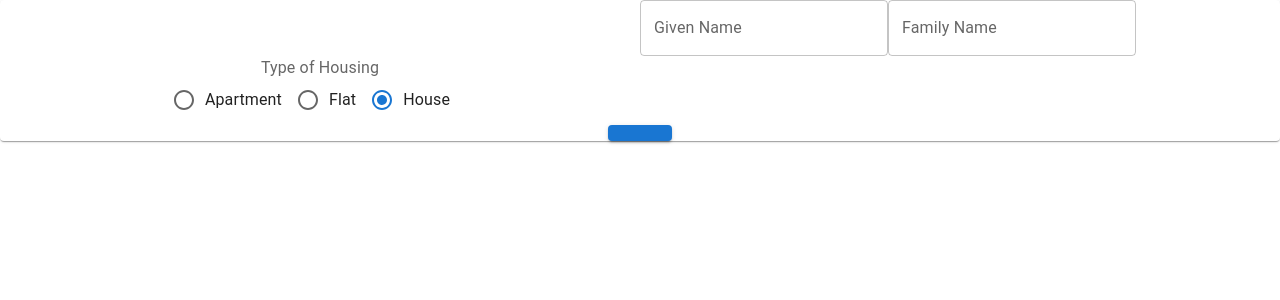
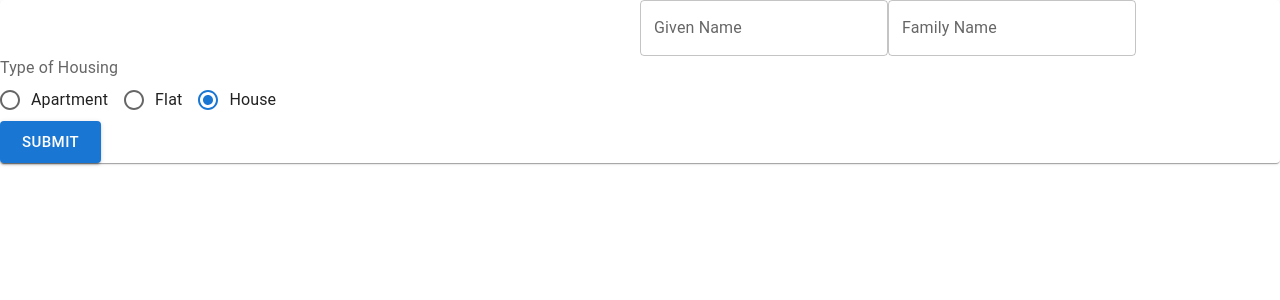
Before and after one commit to jjj-u-yeon/immigr8, a React (Create React App) app in the folder oa/: page / in a window 1280 px wide. Shown: the top 300 px of the page. Built offline with nearby package versions, Linux system fonts and the light colour scheme.

Commit message:
second progress

```diff
--- a/oa/src/App.js
+++ b/oa/src/App.js
@@ -5,7 +5,7 @@ import { Paper } from '@mui/material';
 
 function App() {
   return (
-    <div className="App">
+    <div>
       <Paper>
         <Form/>
       </Paper>
--- a/oa/src/Form.js
+++ b/oa/src/Form.js
@@ -1,6 +1,7 @@
 import React, { useState, useEffect } from 'react'
-import { FormControl, FormControlLabel, FormLabel, Grid,RadioGroup,TextField, Radio, Button } from '@mui/material';
+import { FormControl, FormControlLabel, FormLabel, Grid,RadioGroup,TextField, Radio } from '@mui/material';
 import { useForm } from './components/useForm';
+import { Button } from './components/Button'
 
 const initialValues = {
     givenNameA: '',
@@ -19,15 +20,34 @@ const initialValues = {
 
 export default function EmployeeForm() {
 
+    const validate = (fieldValues = values) => {
+        let temp = {...errors}
+        if ('givenNameA' in fieldValues)
+            temp.givenNameA = fieldValues.givenNameA ? "" : "This field is required."
+        setErrors({
+            ...temp
+        })
+    }
+
     const{
         values,
         setValues,
-        handleInputChange
+        errors,
+        setErrors,
+        handleInputChange,
+        resetForm
 
-    }=useForm(initialValues);
+    }=useForm(initialValues, true, validate);
+
+    const handleSubmit = e => {
+        e.preventDefault()
+        if(validate()){
+            resetForm()
+        }
+    }
 
     return (
-        <form margin={1}>
+        <form margin={1} onSubmit={handleSubmit}>
             <Grid container>
                 <Grid item xs={6}></Grid>
                     <TextField
@@ -59,7 +79,7 @@ export default function EmployeeForm() {
                     </FormControl>
                 </Grid>
             </Grid>
-            <Button variant='contained' size='large' label='submite'/>
+            <Button type='submit' text='submit'/>
         </form>
     )
 }
--- /dev/null
+++ b/oa/src/components/Button.js
@@ -0,0 +1,21 @@
+import React from 'react'
+import { Button as MuiButton } from "@mui/material";
+
+
+
+export function Button(props) {
+
+    const { text, size, color, variant, onClick, ...other } = props
+
+    return (
+        <MuiButton
+            variant={variant || "contained"}
+            size={size || "large"}
+            color={color || "primary"}
+            onClick={onClick}
+            {...other}
+            >
+            {text}
+        </MuiButton>
+    )
+}
--- a/oa/src/components/useForm.js
+++ b/oa/src/components/useForm.js
@@ -1,21 +1,33 @@
 import React, { useState } from 'react'
 
-export function useForm(initialValues) {
+export function useForm(initialValues, validateOnChange = false, validate) {
 
 
     const [values, setValues] = useState(initialValues);
+    const [errors, setErrors] = useState([]);
+
     const handleInputChange = e => {
         const {name, value} = e.target
         setValues({
             ...values,
             [name]: value
         })
+        if(validateOnChange){
+            validate({[name]: value})
+        }
+    }
+    const resetForm = () => {
+        setValues(initialValues);
+        setErrors({});
     }
 
 
     return {
         values,
         setValues,
-        handleInputChange
+        errors,
+        setErrors,
+        handleInputChange,
+        resetForm
     }
 }
```
Also changed, not shown: oa/src/services/formService.js (added).
